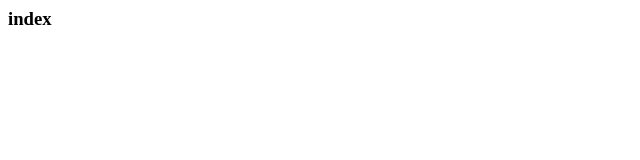
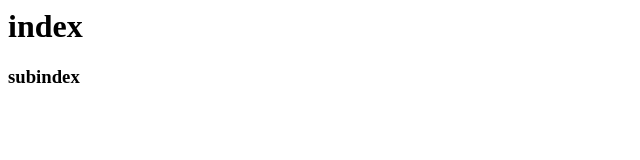
Before and after one commit to pWoz/pWoz.github.io, a plain HTML site: page index.html in a window 1280 px wide. Shown: the whole page, without its empty margins (0-640 px from the left). Drawn offline with Linux system fonts and the light colour scheme.

Commit message:
Update index.html

```diff
--- a/index.html
+++ b/index.html
@@ -1 +1,2 @@
-<h3>index</h3>
+<h1>index</h1>
+<h3>subindex</h3>
```
